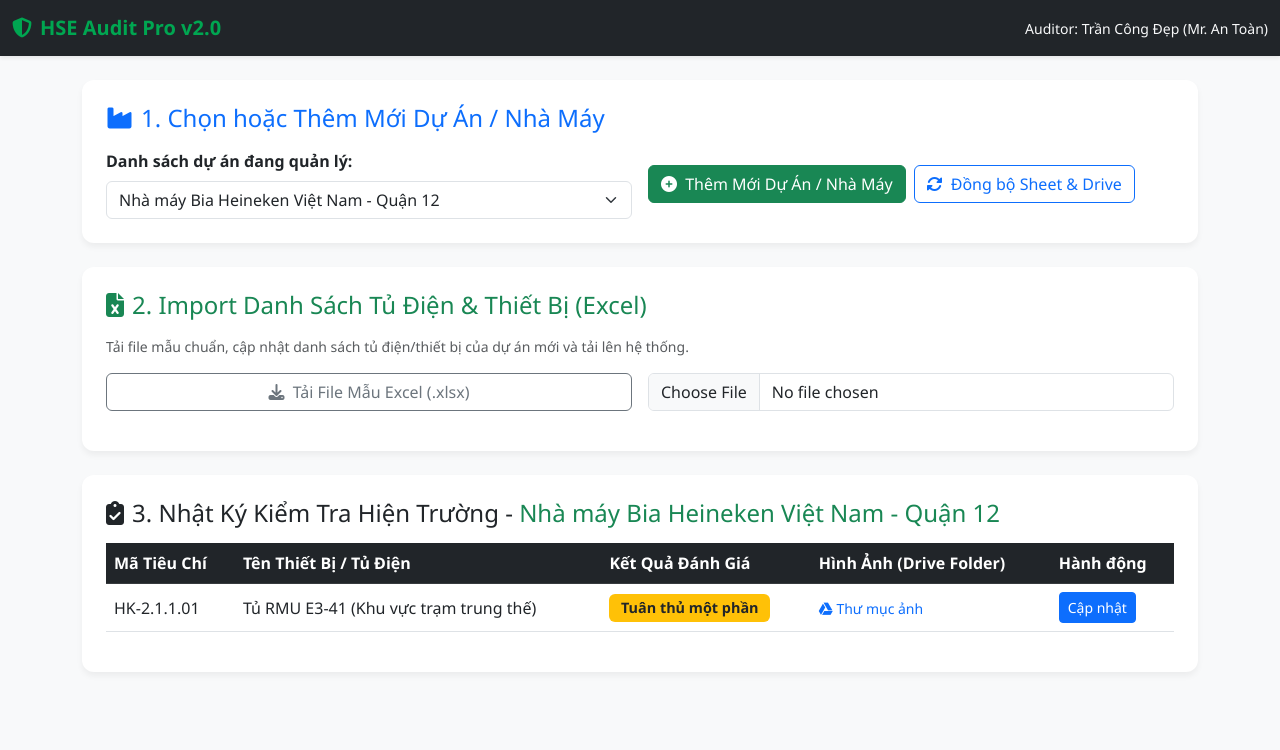
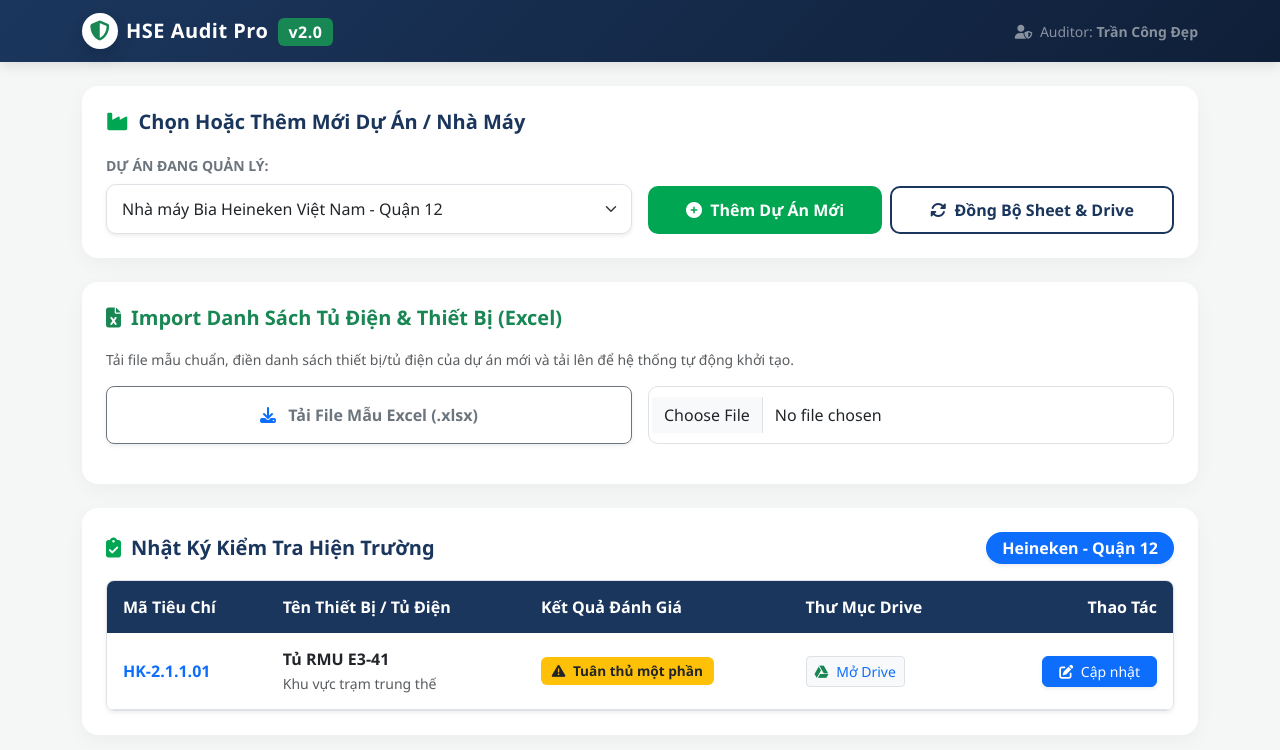
Before and after one commit to trancongdep/theantoan, a plain HTML site: page audit/index.html in a window 1280 px wide. Drawn offline with nearby package versions, Linux system fonts and the light colour scheme.

Commit message:
Update index.html

```diff
--- a/audit/index.html
+++ b/audit/index.html
@@ -3,91 +3,218 @@
 <head>
     <meta charset="UTF-8">
     <meta name="viewport" content="width=device-width, initial-scale=1.0">
-    <title>HSE Audit Management System - v2.0</title>
-    <!-- Bootstrap 5 CSS -->
+    <title>HSE Audit Pro - Quản Lý Kiểm Tra An Toàn Hiện Trường</title>
+    <!-- Bootstrap 5.3 CSS -->
     <link href="https://cdn.jsdelivr.net/npm/bootstrap@5.3.0/css/bootstrap.min.css" rel="stylesheet">
-    <!-- FontAwesome Icons -->
+    <!-- FontAwesome 6 Icons -->
     <link rel="stylesheet" href="https://cdnjs.cloudflare.com/ajax/libs/font-awesome/6.4.0/css/all.min.css">
     <!-- SheetJS (xlsx) để đọc file Excel import danh sách tủ/thiết bị -->
     <script src="https://cdn.jsdelivr.net/npm/xlsx@0.18.5/dist/xlsx.full.min.js"></script>
     <style>
-        body { background-color: #f8f9fa; font-family: 'Segoe UI', Tahoma, Geneva, Verdana, sans-serif; }
-        .navbar-brand { font-weight: bold; color: #00a651 !important; }
-        .card-custom { border-radius: 12px; box-shadow: 0 4px 6px rgba(0,0,0,0.05); border: none; }
-        .badge-status { font-size: 0.9rem; padding: 0.5em 0.8em; }
+        :root {
+            --primary-color: #1B365D; /* Xanh Navy Heineken */
+            --accent-color: #00A651;  /* Xanh lá Heineken */
+            --bg-body: #f4f7f6;
+        }
+        body {
+            background-color: var(--bg-body);
+            font-family: 'Segoe UI', system-ui, -apple-system, sans-serif;
+            color: #333;
+        }
+        /* Navbar tùy chỉnh cao cấp */
+        .navbar-custom {
+            background: linear-gradient(135deg, var(--primary-color), #0f1f38);
+            box-shadow: 0 4px 12px rgba(0,0,0,0.1);
+        }
+        .navbar-brand {
+            font-weight: 700;
+            letter-spacing: 0.5px;
+            color: #fff !important;
+        }
+        /* Card thiết kế hiện đại, bo góc lớn */
+        .card-custom {
+            border-radius: 16px;
+            box-shadow: 0 6px 20px rgba(0,0,0,0.04);
+            border: none;
+            transition: transform 0.2s ease;
+            background: #ffffff;
+        }
+        .card-custom:hover {
+            transform: translateY(-2px);
+        }
+        /* Nút bấm tùy chỉnh */
+        .btn-heineken {
+            background-color: var(--accent-color);
+            color: #fff;
+            border-radius: 10px;
+            font-weight: 600;
+            padding: 10px 20px;
+            transition: all 0.3s;
+            border: none;
+        }
+        .btn-heineken:hover {
+            background-color: #008c43;
+            color: #fff;
+            box-shadow: 0 4px 12px rgba(0,166,81,0.3);
+        }
+        .btn-outline-custom {
+            border: 2px solid var(--primary-color);
+            color: var(--primary-color);
+            border-radius: 10px;
+            font-weight: 600;
+            padding: 10px 20px;
+        }
+        .btn-outline-custom:hover {
+            background-color: var(--primary-color);
+            color: #fff;
+        }
+        /* Form control tinh tế */
+        .form-control, .form-select {
+            border-radius: 10px;
+            padding: 12px 15px;
+            border: 1px solid #dee2e6;
+        }
+        .form-control:focus, .form-select:focus {
+            box-shadow: 0 0 0 3px rgba(0, 166, 81, 0.15);
+            border-color: var(--accent-color);
+        }
+        /* Bảng hiển thị tối ưu mobile */
+        .table-responsive {
+            border-radius: 12px;
+            overflow: hidden;
+        }
+        .table th {
+            background-color: var(--primary-color);
+            color: #fff;
+            font-weight: 600;
+            border: none;
+            padding: 14px;
+        }
+        .table td {
+            padding: 14px;
+            vertical-align: middle;
+        }
+        .badge-status {
+            font-size: 0.85rem;
+            padding: 0.5em 0.8em;
+            border-radius: 6px;
+        }
+        /* Tiêu đề phần */
+        .section-title {
+            font-size: 1.25rem;
+            font-weight: 700;
+            color: var(--primary-color);
+            display: flex;
+            align-items: center;
+            margin-bottom: 1.2rem;
+        }
+        .section-title i {
+            margin-right: 10px;
+            color: var(--accent-color);
+        }
+        /* Responsive tweaks */
+        @media (max-width: 768px) {
+            .container { padding-left: 12px; padding-right: 12px; }
+            .card-custom { padding: 16px !important; }
+            h4.section-title { font-size: 1.1rem; }
+        }
     </style>
 </head>
 <body>
 
     <!-- Navbar -->
-    <nav class="navbar navbar-expand-lg navbar-dark bg-dark shadow-sm">
-        <div class="container-fluid">
-            <a class="navbar-brand" href="#"><i class="fa-solid fa-shield-halved me-2"></i>HSE Audit Pro v2.0</a>
-            <span class="text-light small">Auditor: Trần Công Đẹp (Mr. An Toàn)</span>
+    <nav class="navbar navbar-expand-lg navbar-dark navbar-custom sticky-top">
+        <div class="container">
+            <a class="navbar-brand d-flex align-items-center" href="#">
+                <div class="bg-white text-success rounded-circle p-2 me-2 d-flex align-items-center justify-content-center shadow" style="width: 36px; height: 36px;">
+                    <i class="fa-solid fa-shield-halved"></i>
+                </div>
+                <span>HSE Audit Pro <span class="badge bg-success fs-6 ms-1">v2.0</span></span>
+            </a>
+            <div class="text-white-50 small d-none d-sm-block">
+                <i class="fa-solid fa-user-shield me-1"></i> Auditor: <strong>Trần Công Đẹp</strong>
+            </div>
         </div>
     </nav>
 
     <div class="container my-4">
 
         <!-- SECTION 1: QUẢN LÝ DỰ ÁN / NHÀ MÁY -->
-        <div class="card card-custom p-4 mb-4 bg-white">
-            <h4 class="mb-3 text-primary"><i class="fa-solid fa-industry me-2"></i>1. Chọn hoặc Thêm Mới Dự Án / Nhà Máy</h4>
-            <div class="row g-3 align-items-center">
-                <div class="col-md-6">
-                    <label for="projectSelect" class="form-label fw-bold">Danh sách dự án đang quản lý:</label>
-                    <select id="projectSelect" class="form-select" onchange="switchProject()">
+        <div class="card card-custom p-4 mb-4">
+            <h4 class="section-title"><i class="fa-solid fa-industry"></i>Chọn Hoặc Thêm Mới Dự Án / Nhà Máy</h4>
+            <div class="row g-3 align-items-end">
+                <div class="col-lg-6">
+                    <label for="projectSelect" class="form-label fw-bold text-secondary small text-uppercase">Dự án đang quản lý:</label>
+                    <select id="projectSelect" class="form-select shadow-sm" onchange="switchProject()">
                         <option value="Heineken_Q12">Nhà máy Bia Heineken Việt Nam - Quận 12</option>
                     </select>
                 </div>
-                <div class="col-md-6 d-flex align-items-end">
-                    <button class="btn btn-success me-2" data-bs-toggle="modal" data-bs-target="#newProjectModal">
-                        <i class="fa-solid fa-plus-circle me-1"></i> Thêm Mới Dự Án / Nhà Máy
+                <div class="col-lg-6 d-flex gap-2 flex-wrap">
+                    <button class="btn btn-heineken flex-grow-1" data-bs-toggle="modal" data-bs-target="#newProjectModal">
+                        <i class="fa-solid fa-plus-circle me-1"></i> Thêm Dự Án Mới
                     </button>
-                    <button class="btn btn-outline-primary" onclick="syncProjectData()">
-                        <i class="fa-solid fa-rotate me-1"></i> Đồng bộ Sheet & Drive
+                    <button class="btn btn-outline-custom flex-grow-1" onclick="syncProjectData()">
+                        <i class="fa-solid fa-rotate me-1"></i> Đồng Bộ Sheet & Drive
                     </button>
                 </div>
             </div>
         </div>
 
         <!-- SECTION 2: IMPORT DANH SÁCH TỦ ĐIỆN & THIẾT BỊ -->
-        <div class="card card-custom p-4 mb-4 bg-white">
-            <h4 class="mb-3 text-success"><i class="fa-solid fa-file-excel me-2"></i>2. Import Danh Sách Tủ Điện & Thiết Bị (Excel)</h4>
-            <p class="text-muted small">Tải file mẫu chuẩn, cập nhật danh sách tủ điện/thiết bị của dự án mới và tải lên hệ thống.</p>
+        <div class="card card-custom p-4 mb-4">
+            <h4 class="section-title text-success"><i class="fa-solid fa-file-excel text-success"></i>Import Danh Sách Tủ Điện & Thiết Bị (Excel)</h4>
+            <p class="text-muted small mb-3">Tải file mẫu chuẩn, điền danh sách thiết bị/tủ điện của dự án mới và tải lên để hệ thống tự động khởi tạo.</p>
             <div class="row g-3">
                 <div class="col-md-6">
-                    <button class="btn btn-outline-secondary w-100" onclick="downloadTemplate()">
-                        <i class="fa-solid fa-download me-1"></i> Tải File Mẫu Excel (.xlsx)
+                    <button class="btn btn-outline-secondary w-100 py-3 rounded-3 fw-semibold shadow-sm" onclick="downloadTemplate()">
+                        <i class="fa-solid fa-download me-2 text-primary"></i> Tải File Mẫu Excel (.xlsx)
                     </button>
                 </div>
                 <div class="col-md-6">
-                    <input type="file" id="excelFile" class="form-control" accept=".xlsx, .xls" onchange="handleExcelImport(event)">
+                    <div class="input-group">
+                        <input type="file" id="excelFile" class="form-control py-3" accept=".xlsx, .xls" onchange="handleExcelImport(event)">
+                    </div>
                 </div>
             </div>
             <div id="importResult" class="mt-3"></div>
         </div>
 
         <!-- SECTION 3: KHU VỰC THỰC HIỆN AUDIT / HIỆN TRƯỜNG -->
-        <div class="card card-custom p-4 bg-white">
-            <h4 class="mb-3 text-dark"><i class="fa-solid fa-clipboard-check me-2"></i>3. Nhật Ký Kiểm Tra Hiện Trường - <span id="currentProjectTitle" class="text-success">Nhà máy Bia Heineken Việt Nam - Quận 12</span></h4>
-            <div class="table-responsive">
-                <table class="table table-hover align-middle">
-                    <thead class="table-dark">
+        <div class="card card-custom p-4">
+            <div class="d-flex justify-content-between align-items-center mb-3 flex-wrap gap-2">
+                <h4 class="section-title mb-0"><i class="fa-solid fa-clipboard-check"></i>Nhật Ký Kiểm Tra Hiện Trường</h4>
+                <span class="badge bg-primary fs-6 px-3 py-2 rounded-pill shadow-sm" id="currentProjectTitle">Heineken - Quận 12</span>
+            </div>
+
+            <div class="table-responsive shadow-sm border rounded-3">
+                <table class="table table-hover align-middle mb-0">
+                    <thead>
                         <tr>
-                            <th>Mã Tiêu Chí</th>
+                            <th class="ps-3">Mã Tiêu Chí</th>
                             <th>Tên Thiết Bị / Tủ Điện</th>
                             <th>Kết Quả Đánh Giá</th>
-                            <th>Hình Ảnh (Drive Folder)</th>
-                            <th>Hành động</th>
+                            <th>Thư Mục Drive</th>
+                            <th class="text-end pe-3">Thao Tác</th>
                         </tr>
                     </thead>
                     <tbody id="auditTableBody">
                         <tr>
-                            <td>HK-2.1.1.01</td>
-                            <td>Tủ RMU E3-41 (Khu vực trạm trung thế)</td>
-                            <td><span class="badge bg-warning text-dark badge-status">Tuân thủ một phần</span></td>
-                            <td><a href="https://drive.google.com/drive/folders/18zzPuGNiL6mPKtM-lE9RynCxHqAaXmnH" target="_blank" class="small text-decoration-none"><i class="fa-brands fa-google-drive"></i> Thư mục ảnh</a></td>
-                            <td><button class="btn btn-sm btn-primary" onclick="editCriteria('HK-2.1.1.01')">Cập nhật</button></td>
+                            <td class="ps-3 fw-bold text-primary">HK-2.1.1.01</td>
+                            <td>
+                                <div class="fw-semibold">Tủ RMU E3-41</div>
+                                <small class="text-muted">Khu vực trạm trung thế</small>
+                            </td>
+                            <td><span class="badge bg-warning text-dark badge-status"><i class="fa-solid fa-triangle-exclamation me-1"></i> Tuân thủ một phần</span></td>
+                            <td>
+                                <a href="https://drive.google.com/drive/folders/18zzPuGNiL6mPKtM-lE9RynCxHqAaXmnH" target="_blank" class="btn btn-sm btn-light border text-primary">
+                                    <i class="fa-brands fa-google-drive text-success me-1"></i> Mở Drive
+                                </a>
+                            </td>
+                            <td class="text-end pe-3">
+                                <button class="btn btn-sm btn-primary px-3 rounded-2 shadow-sm" onclick="editCriteria('HK-2.1.1.01')">
+                                    <i class="fa-solid fa-pen-to-square me-1"></i> Cập nhật
+                                </button>
+                            </td>
                         </tr>
                     </tbody>
                 </table>
@@ -98,38 +225,38 @@
 
     <!-- MODAL THÊM MỚI DỰ ÁN / NHÀ MÁY -->
     <div class="modal fade" id="newProjectModal" tabindex="-1">
-        <div class="modal-dialog">
-            <div class="modal-content">
-                <div class="modal-header bg-success text-white">
-                    <h5 class="modal-title"><i class="fa-solid fa-folder-plus me-2"></i>Tạo Dự Án / Nhà Máy Mới</h5>
-                    <button type="button" class="btn-close btn-close-white" data-bs-dismiss="modal"></button>
+        <div class="modal-dialog modal-dialog-centered">
+            <div class="modal-content card-custom p-3 border-0">
+                <div class="modal-header border-0 pb-0">
+                    <h5 class="modal-title fw-bold text-primary"><i class="fa-solid fa-folder-plus me-2 text-success"></i>Tạo Dự Án / Nhà Máy Mới</h5>
+                    <button type="button" class="btn-close shadow-none" data-bs-dismiss="modal"></button>
                 </div>
                 <div class="modal-body">
                     <form id="newProjectForm">
                         <div class="mb-3">
-                            <label class="form-label fw-bold">Tên Dự Án / Nhà Máy:</label>
+                            <label class="form-label fw-semibold text-secondary">Tên Dự Án / Nhà Máy:</label>
                             <input type="text" id="projName" class="form-control" placeholder="Ví dụ: Nhà máy Heineken Vũng Tàu 2026" required>
                         </div>
                         <div class="mb-3">
-                            <label class="form-label fw-bold">Mã định danh (ID):</label>
+                            <label class="form-label fw-semibold text-secondary">Mã Định Danh (ID không dấu):</label>
                             <input type="text" id="projId" class="form-control" placeholder="Ví dụ: Heineken_VungTau" required>
-                            <div class="form-text">Dùng làm tên Sheet trên Google Sheets và tên thư mục trên Google Drive.</div>
+                            <div class="form-text text-muted small">Hệ thống sẽ dùng mã này để tự động tạo Sheet con và Thư mục Drive riêng.</div>
                         </div>
                     </form>
                 </div>
-                <div class="modal-footer">
-                    <button type="button" class="btn btn-secondary" data-bs-dismiss="modal">Hủy</button>
-                    <button type="button" class="btn btn-success" id="btnCreateProj" onclick="createNewProject()">Xác Nhận & Khởi Tạo</button>
+                <div class="modal-footer border-0 pt-0">
+                    <button type="button" class="btn btn-light px-4 rounded-3 fw-semibold" data-bs-dismiss="modal">Hủy</button>
+                    <button type="button" class="btn btn-heineken px-4" id="btnCreateProj" onclick="createNewProject()">Xác Nhận Khởi Tạo</button>
                 </div>
             </div>
         </div>
     </div>
 
-    <!-- Bootstrap 5 JS -->
+    <!-- Bootstrap 5 JS Bundle -->
     <script src="https://cdn.jsdelivr.net/npm/bootstrap@5.3.0/dist/js/bootstrap.bundle.min.js"></script>
 
     <script>
-        // URL Web App Google Apps Script mới của anh
+        // URL Web App Google Apps Script của anh
         const API_URL = "https://script.google.com/macros/s/AKfycbwgduPJlBj5MEparof3X_9Mlijbap1onyg5xkrp2nsc23KI2qTYWOB9pdmR-I9xzmQtNA/exec";
 
         function switchProject() {
@@ -138,7 +265,7 @@
             document.getElementById('currentProjectTitle').innerText = projectName;
         }
 
-        // Gọi API Web App để tự động tạo Sheet con và Thư mục con trên Drive
+        // Gọi API Web App tự động tạo Sheet con và Thư mục con trên Drive
         async function createNewProject() {
             const nameInput = document.getElementById('projName').value.trim();
             const idInput = document.getElementById('projId').value.trim();
@@ -150,7 +277,7 @@
 
             const btn = document.getElementById('btnCreateProj');
             btn.disabled = true;
-            btn.innerHTML = `<span class="spinner-border spinner-border-sm me-1"></span> Đang khởi tạo trên Google...`;
+            btn.innerHTML = `<span class="spinner-border spinner-border-sm me-1"></span> Đang khởi tạo...`;
 
             try {
                 const payload = {
@@ -159,7 +286,6 @@
                     projName: nameInput
                 };
 
-                // Sử dụng no-cors hoặc fetch đơn thuần với Apps Script Web App
                 await fetch(API_URL, {
                     method: "POST",
                     mode: "no-cors",
@@ -167,7 +293,6 @@
                     body: JSON.stringify(payload)
                 });
 
-                // Vì dùng no-cors nên phản hồi trả về dạng opaque, ta tiến hành cập nhật giao diện luôn
                 const select = document.getElementById('projectSelect');
                 const option = document.createElement('option');
                 option.value = idInput;
@@ -180,12 +305,12 @@
                 bootstrap.Modal.getInstance(document.getElementById('newProjectModal')).hide();
                 document.getElementById('newProjectForm').reset();
 
-                alert(`Khởi tạo thành công!\n- Đã tạo Sheet con "${idInput}" trên Google Sheet.\n- Đã tạo thư mục con trên Google Drive.`);
+                alert(`Khởi tạo thành công dự án "${nameInput}"!\n- Đã tạo Sheet con trên Google Sheet.\n- Đã tạo thư mục riêng trên Google Drive.`);
             } catch (error) {
-                alert("Lỗi kết nối đến Google Apps Script: " + error.message);
+                alert("Lỗi kết nối: " + error.message);
             } finally {
                 btn.disabled = false;
-                btn.innerHTML = "Xác Nhận & Khởi Tạo";
+                btn.innerHTML = "Xác Nhận Khởi Tạo";
             }
         }
 
@@ -215,17 +340,17 @@
                     const worksheet = workbook.Sheets[firstSheetName];
                     const json = XLSX.utils.sheet_to_json(worksheet);
 
-                    let html = `<div class="alert alert-success"><i class="fa-solid fa-check-circle me-1"></i> Đã import thành công <strong>${json.length}</strong> thiết bị/tủ điện vào hệ thống!</div>`;
+                    let html = `<div class="alert alert-success d-flex align-items-center rounded-3"><i class="fa-solid fa-check-circle fs-5 me-2"></i> Đã import thành công <strong>${json.length}</strong> thiết bị/tủ điện vào hệ thống!</div>`;
                     document.getElementById('importResult').innerHTML = html;
                 } catch (error) {
-                    document.getElementById('importResult').innerHTML = `<div class="alert alert-danger">Lỗi đọc file Excel: ${error.message}</div>`;
+                    document.getElementById('importResult').innerHTML = `<div class="alert alert-danger rounded-3"><i class="fa-solid fa-triangle-exclamation me-2"></i> Lỗi đọc file Excel: ${error.message}</div>`;
                 }
             };
             reader.readAsArrayBuffer(file);
         }
 
         function syncProjectData() {
-            alert("Đã đồng bộ dữ liệu với Google Sheet và Google Drive hiện tại!");
+            alert("Đã đồng bộ dữ liệu thành công với Google Sheet và Google Drive!");
         }
 
         function editCriteria(code) {
```
